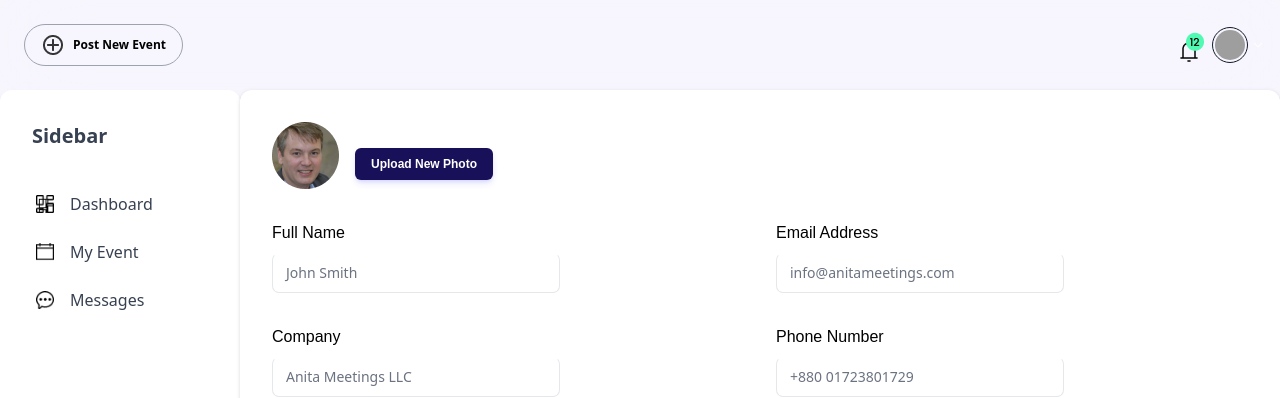
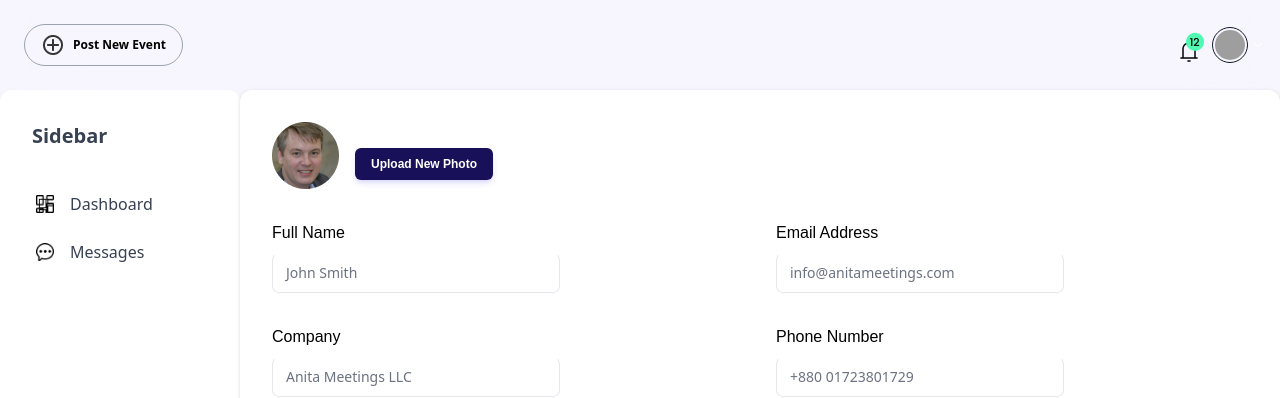
Before and after one commit to prathibha97/AV-BIDS, a React (Create React App) app in the folder client/: page /15_dashboard in a window 1280 px wide. Shown: the top 398 px of the page. Built offline with nearby package versions, Linux system fonts and the light colour scheme; grey boxes are pictures that could not be loaded.

Commit message:
improve sidebar code readability

```diff
--- /dev/null
+++ b/client/src/app/hooks/useUser.tsx
@@ -0,0 +1,7 @@
+import { useAppSelector } from '../hooks';
+import { RootState } from '../store';
+
+export const useGetCurrentUser = () => {
+  const user = useAppSelector((state: RootState) => state.user.user);
+  return user;
+};
--- a/client/src/layout/Sidebar_dashboard.tsx
+++ b/client/src/layout/Sidebar_dashboard.tsx
@@ -1,14 +1,17 @@
 import { Card, Typography } from '@material-tailwind/react';
-
 import { List, ListItem, ListItemPrefix } from '@material-tailwind/react';
-
+import { useNavigate } from 'react-router-dom';
 import DASHBOARD from '../assets/sidebar/dashboard.png';
 import MESSAGES from '../assets/sidebar/message.png';
 import EVENT from '../assets/sidebar/my events.png';
-import { useNavigate } from 'react-router-dom';
+import { useGetCurrentUser } from '../app/hooks/useUser';
 
-export function Sidebar_dashboard() {
-  const navigate = useNavigate()
+const SidebarDashboard = () => {
+  const navigate = useNavigate();
+  const user = useGetCurrentUser();
+
+  const imageStyles = 'object-scale-down w-[18px]';
+
   return (
     <div>
       <Card className='h-[calc(100vh-2rem)] w-full max-w-[15rem] p-4 bg-[#fff]'>
@@ -20,55 +23,62 @@ export function Sidebar_dashboard() {
         <List>
           <ListItem onClick={() => navigate('/dashboard')}>
             <ListItemPrefix>
-              <img
-                src={DASHBOARD}
-                alt='aad'
-                className='object-scale-down w-[18px]'
-              />
+              <img src={DASHBOARD} alt='Dashboard' className={imageStyles} />
             </ListItemPrefix>
             Dashboard
           </ListItem>
+          {user?.userType === 'PLANNER' && (
             <ListItem onClick={() => navigate('/events/my-events')}>
               <ListItemPrefix>
-              <img
-                src={EVENT}
-                alt='aad'
-                className='object-scale-down w-[18px]'
-              />
+                <img src={EVENT} alt='My Event' className={imageStyles} />
               </ListItemPrefix>
               My Event
             </ListItem>
+          )}
           <ListItem onClick={() => navigate('/messages')}>
+            <ListItemPrefix>
+              <img src={MESSAGES} alt='Messages' className={imageStyles} />
+            </ListItemPrefix>
+            Messages
+          </ListItem>
+          {user?.userType === 'PROVIDER' && (
+            <>
+              <ListItem onClick={() => navigate('/event-alerts')}>
                 <ListItemPrefix>
                   <img
                     src={MESSAGES}
-                alt='aad'
-                className='object-scale-down w-[18px]'
+                    alt='Event Alerts'
+                    className={imageStyles}
                   />
                 </ListItemPrefix>
-            Messages
+                Event Alerts
               </ListItem>
-          {/* <ListItem>
+              <ListItem onClick={() => navigate('/saved-events')}>
                 <ListItemPrefix>
-              <UserCircleIcon className="h-5 w-5" />
+                  <img
+                    src={MESSAGES}
+                    alt='Saved Events'
+                    className={imageStyles}
+                  />
                 </ListItemPrefix>
-            Profile
+                Saved Events
               </ListItem>
-          <ListItem>
+              <ListItem onClick={() => navigate('/billing')}>
                 <ListItemPrefix>
-              <Cog6ToothIcon className="h-5 w-5" />
+                  <img
+                    src={MESSAGES}
+                    alt='Billing & Membership'
+                    className={imageStyles}
+                  />
                 </ListItemPrefix>
-            Settings
+                Billing & Membership
               </ListItem>
-          <ListItem>
-            <ListItemPrefix>
-              <PowerIcon className="h-5 w-5" />
-            </ListItemPrefix>
-            Log Out
-          </ListItem> */}
+            </>
+          )}
         </List>
       </Card>
-      ;
     </div>
   );
-}
+};
+
+export default SidebarDashboard;
--- a/client/src/layout/home-layout-dash.tsx
+++ b/client/src/layout/home-layout-dash.tsx
@@ -1,14 +1,14 @@
 import { Outlet } from "react-router-dom";
 import { NavbarDashboard } from "./NavbarDashboard";
-import { Sidebar_dashboard } from "./Sidebar_dashboard";
+import  SidebarDashboard  from './Sidebar_dashboard';
 
 function HomeLayout() {
   return (
     <>
-      <main className="w-full h-screen overflow-auto bg-[#f7f6fd]">
+      <main className='w-full h-screen overflow-auto bg-[#f7f6fd]'>
         <NavbarDashboard />
-        <div className="flex">
-          <Sidebar_dashboard />
+        <div className='flex'>
+          <SidebarDashboard />
           <Outlet />
         </div>
       </main>
--- a/client/src/layout/top-nav.tsx
+++ b/client/src/layout/top-nav.tsx
@@ -6,13 +6,12 @@ import {
 } from '@material-tailwind/react';
 import React from 'react';
 import { Link } from 'react-router-dom';
-import { useAppSelector } from '../app/hooks';
-import { RootState } from '../app/store';
+import { useGetCurrentUser } from '../app/hooks/useUser';
 import LOGO from '../assets/logo.png';
 
 export function TopNav() {
   const [openNav, setOpenNav] = React.useState(false);
-  const user = useAppSelector((state: RootState) => state.user.user);
+  const user = useGetCurrentUser();
 
   React.useEffect(() => {
     window.addEventListener(
--- a/client/src/pages/dashboard/index.tsx
+++ b/client/src/pages/dashboard/index.tsx
@@ -1,11 +1,10 @@
-import { useAppSelector } from "../../app/hooks";
-import { RootState } from "../../app/store";
-import EditProfile from "./components/edit-profile";
-import MemberTable from "./components/member-table";
-import ResetPassword from "./components/reset-password";
+import { useGetCurrentUser } from '../../app/hooks/useUser';
+import EditProfile from './components/edit-profile';
+import MemberTable from './components/member-table';
+import ResetPassword from './components/reset-password';
 
 function Index() {
-  const user = useAppSelector((state: RootState) => state.user.user);
+  const user = useGetCurrentUser();
 
   return (
     <div className='container mx-auto'>
--- a/client/src/pages/messages/index.tsx
+++ b/client/src/pages/messages/index.tsx
@@ -1,7 +1,6 @@
 import { useEffect, useRef, useState } from 'react';
 import { Socket, io } from 'socket.io-client';
-import { useAppSelector } from '../../app/hooks';
-import { RootState } from '../../app/store';
+import { useGetCurrentUser } from '../../app/hooks/useUser';
 import SEND from '../../assets/14_messages/send.png';
 import {
   Conversation as ConversationType,
@@ -23,7 +22,7 @@ function Index() {
     null
   );
 
-  const user = useAppSelector((state: RootState) => state.user.user);
+  const user = useGetCurrentUser();
 
   const scrollRef = useRef<HTMLDivElement | null>(null);
   const socket = useRef<Socket>();
```
Also changed, not shown: client/src/pages/dashboard/components/reset-password.tsx (+60 -60 lines), client/src/pages/events/my-events/index.tsx (+62 -63 lines), client/src/pages/events/new/index.tsx (+54 -55 lines). Lines whose indentation alone changed are shown as unchanged.
